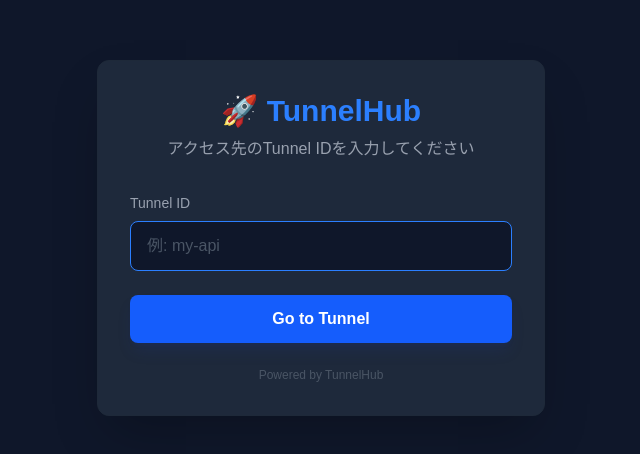
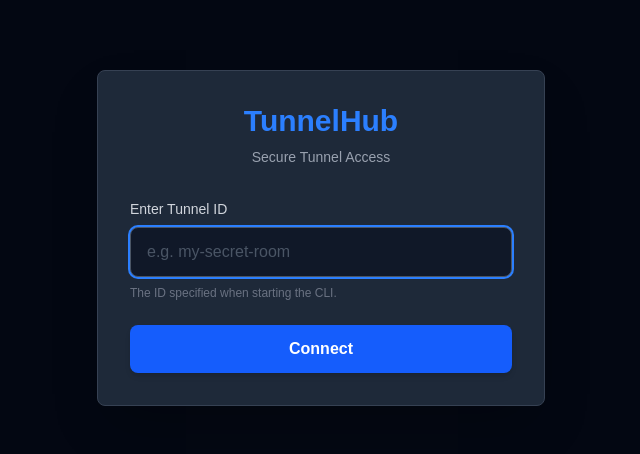
Before and after one commit to haruki860/TunnelHub, a Next.js app in the folder apps/web/: page /entry in a window 1280 px wide. Shown: the part 162-616 px from the top of the page, without its empty margins (319-959 px from the left). Built offline with nearby package versions, Linux system fonts and the light colour scheme.

Commit message:
feat:パスワード実装

```diff
--- a/apps/web/src/app/entry/page.tsx
+++ b/apps/web/src/app/entry/page.tsx
@@ -1,89 +1,96 @@
 "use client";
 
 import { useState, Suspense } from "react";
-import { useSearchParams, useRouter } from "next/navigation";
+import { useRouter, useSearchParams } from "next/navigation";
 
-function EntryContent() {
-  const [tunnelId, setTunnelId] = useState("");
+function EntryForm() {
+  const router = useRouter();
   const searchParams = useSearchParams();
-  const router = useRouter();
 
-  const handleJoin = (e: React.FormEvent) => {
-    e.preventDefault();
-    if (!tunnelId.trim()) return;
-
-    // 元のアクセス先へ戻す (なければサーバーのルートへ)
+  // サーバーから渡された「戻るべき場所」を取得
   const returnUrl = searchParams.get("returnUrl");
 
-    if (returnUrl) {
-      // サーバー側へ戻る際に、Tunnel IDをヘッダーとして設定できるようにCookieを設定
-      // 異なるドメイン間でもCookieが送信されるように設定
-      const url = new URL(returnUrl);
+  const [tunnelId, setTunnelId] = useState("");
+  const [isLoading, setIsLoading] = useState(false);
 
-      // Cookieを設定（同一ドメインの場合のみ有効）
-      document.cookie = `tunnel_id=${tunnelId}; path=/; max-age=86400; SameSite=None; Secure`;
+  const handleSubmit = (e: React.FormEvent) => {
+    e.preventDefault();
+    if (!tunnelId) return;
+    setIsLoading(true);
 
-      // リダイレクト先のURLにTunnel IDをクエリパラメータとして追加
-      url.searchParams.set("tunnel_id", tunnelId);
-      window.location.href = url.toString();
+    // ★重要: CookieにIDを保存 (有効期限は1日, パスは全体)
+    // これにより、Server(Render)への次のアクセス時にCookieが送信されます
+    document.cookie = `tunnel_id=${tunnelId}; path=/; max-age=86400; SameSite=Lax`;
+
+    // 少し待ってからリダイレクト（Cookieの反映を確実にするため）
+    setTimeout(() => {
+      if (returnUrl && returnUrl.startsWith("http")) {
+         // Server(Render)へ戻る（外部サイトへの遷移なので window.location を使用）
+         window.location.href = returnUrl;
       } else {
-      // 特に指定がなければダッシュボードへ
+         // returnUrlがない場合はダッシュボードトップへ
          router.push("/");
       }
+    }, 100);
   };
 
   return (
-    <div className="min-h-screen bg-[#0f172a] text-white flex items-center justify-center p-4">
-      <div className="max-w-md w-full bg-[#1e293b] p-8 rounded-xl border border-gray-800 shadow-2xl">
+    <div className="bg-gray-800 p-8 rounded-lg shadow-2xl w-full max-w-md border border-gray-700">
       <div className="text-center mb-8">
         <h1 className="text-3xl font-bold text-blue-500 mb-2">
-            🚀 TunnelHub
+          TunnelHub
         </h1>
-          <p className="text-gray-400">
-            アクセス先のTunnel IDを入力してください
+        <p className="text-gray-400 text-sm">
+          Secure Tunnel Access
         </p>
       </div>
 
-        <form onSubmit={handleJoin} className="space-y-6">
+      <form onSubmit={handleSubmit} className="space-y-6">
         <div>
-            <label
-              htmlFor="tunnelId"
-              className="block text-sm font-medium text-gray-400 mb-2"
-            >
-              Tunnel ID
+          <label htmlFor="tunnelId" className="block text-sm font-medium text-gray-300 mb-2">
+            Enter Tunnel ID
           </label>
           <input
             type="text"
             id="tunnelId"
             value={tunnelId}
             onChange={(e) => setTunnelId(e.target.value)}
-              className="w-full px-4 py-3 rounded-lg bg-[#0f172a] border border-gray-700 text-white placeholder-gray-600 focus:outline-none focus:border-blue-500 transition-all"
-              placeholder="例: my-api"
+            className="w-full px-4 py-3 bg-gray-900 border border-gray-600 rounded-lg focus:outline-none focus:ring-2 focus:ring-blue-500 text-white placeholder-gray-600 transition-all"
+            placeholder="e.g. my-secret-room"
+            autoComplete="off"
             autoFocus
             required
           />
+          <p className="text-xs text-gray-500 mt-2">
+            The ID specified when starting the CLI.
+          </p>
         </div>
 
         <button
           type="submit"
-            className="w-full bg-blue-600 hover:bg-blue-700 text-white font-bold py-3 rounded-lg transition-colors shadow-lg shadow-blue-900/20"
+          disabled={isLoading}
+          className={`w-full bg-blue-600 hover:bg-blue-500 text-white font-bold py-3 px-4 rounded-lg transition duration-200 shadow-md flex justify-center items-center ${
+            isLoading ? "opacity-50 cursor-not-allowed" : "hover:transform hover:-translate-y-0.5"
+          }`}
         >
-            Go to Tunnel
+          {isLoading ? (
+            <span className="w-5 h-5 border-2 border-white border-t-transparent rounded-full animate-spin"></span>
+          ) : (
+            "Connect"
+          )}
         </button>
       </form>
-
-        <p className="mt-6 text-center text-xs text-gray-600">
-          Powered by TunnelHub
-        </p>
-      </div>
     </div>
   );
 }
 
 export default function EntryPage() {
   return (
-    <Suspense fallback={<div>Loading...</div>}>
-      <EntryContent />
+    <div className="min-h-screen flex items-center justify-center bg-gray-950 text-white p-4">
+      {/* useSearchParamsを使用するためSuspenseでラップ必須 */}
+      <Suspense fallback={<div className="text-blue-500">Loading...</div>}>
+        <EntryForm />
       </Suspense>
+    </div>
   );
 }
```
Also changed, not shown: 2 other files (tests, documents, lock files or other folders). Lines whose indentation alone changed are shown as unchanged.
